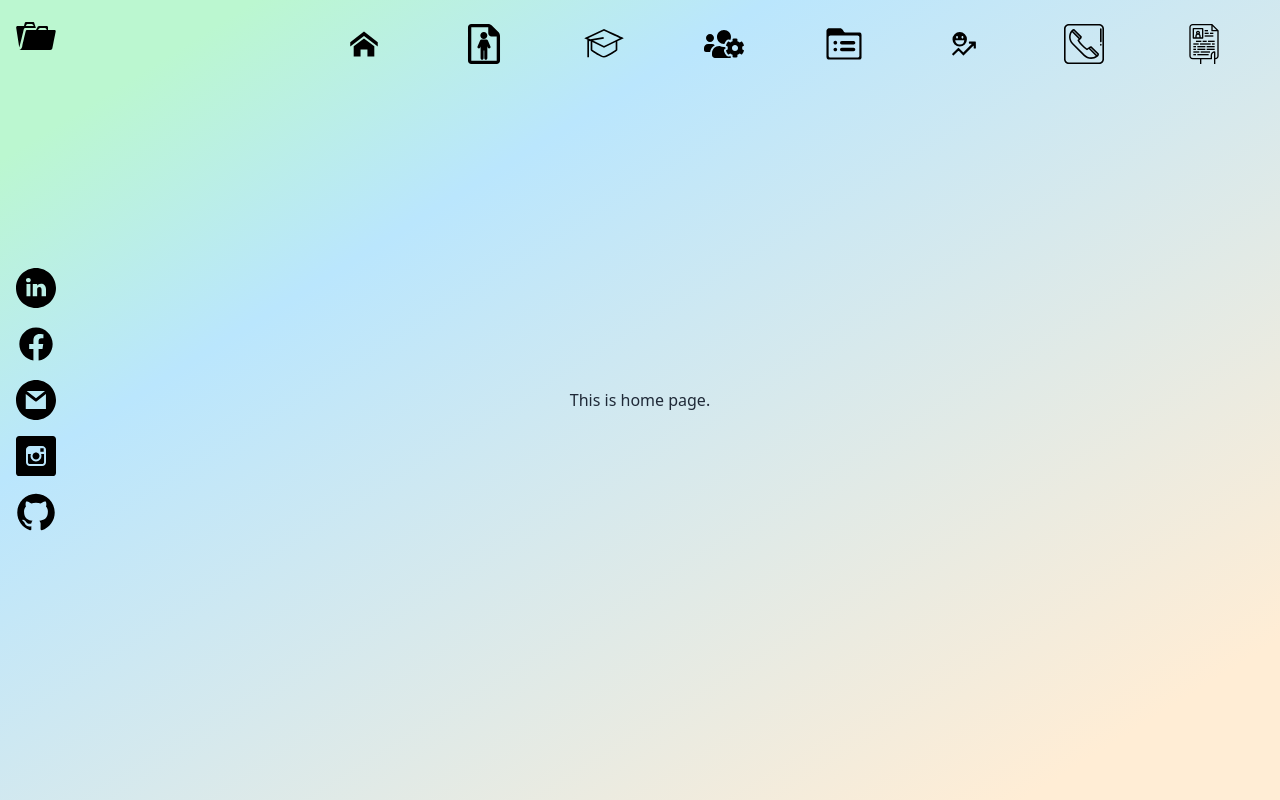
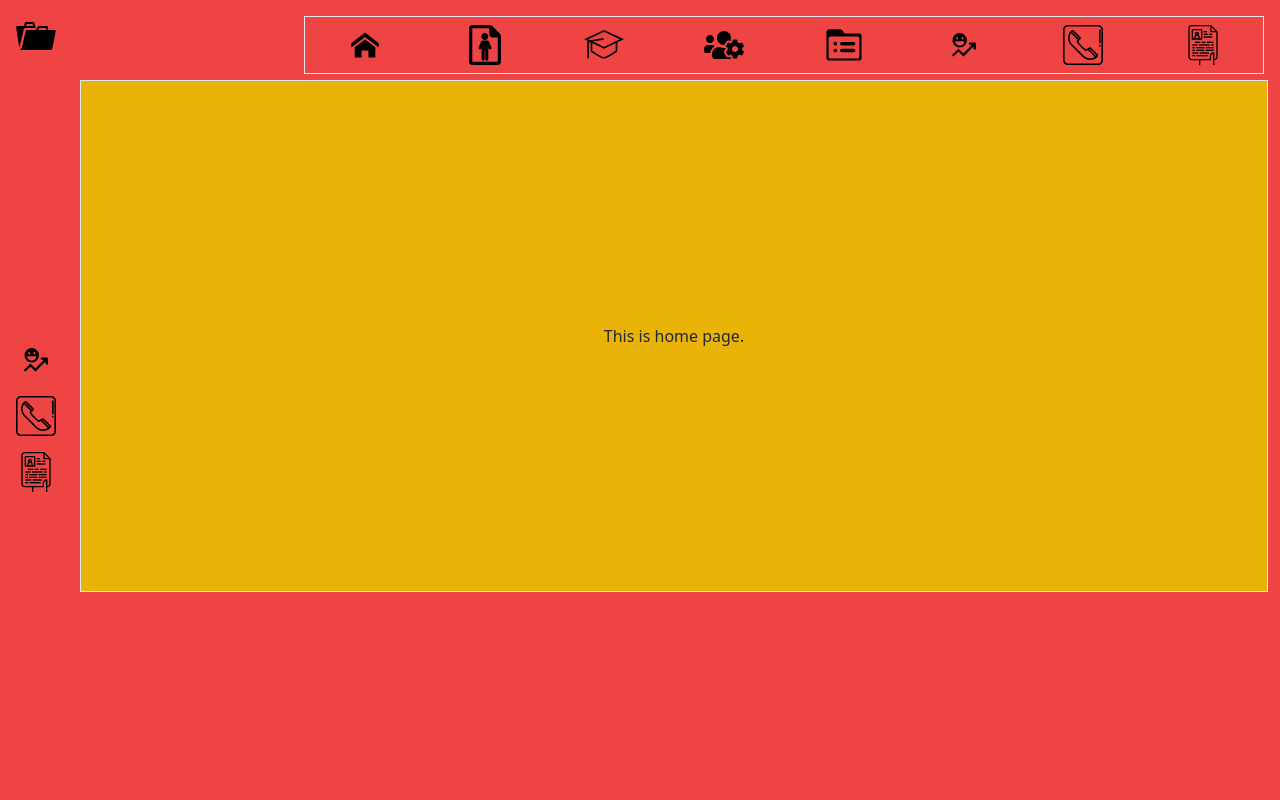
Before and after one commit to moshfequrrahman57/portfolio, a React (Vite) app: page / in a window 1280 px wide. Built offline with nearby package versions, Linux system fonts and the light colour scheme.

Commit message:
dropdown replace ok

```diff
--- a/src/App.jsx
+++ b/src/App.jsx
@@ -1,4 +1,4 @@
-import React from 'react';
+
 import Homepages from './Pages/Homepages';
 import { BrowserRouter } from 'react-router-dom';
 import { Routes, Route } from 'react-router-dom';
@@ -10,7 +10,7 @@ const App = () => {
       <Route path="/" element={<Homepages/>} />
     </Routes>
     </BrowserRouter>
-    </div>
+   </div>
   );
 };
 
--- a/src/Components/Layout.jsx
+++ b/src/Components/Layout.jsx
@@ -1,24 +1,40 @@
-import React from 'react';
+import React, { useRef } from 'react';
 
 const Layout = (props) => {
+  let dropdown_div=useRef();
+  let linked_div=useRef();
+  let parent_div=useRef();
     return (
-        <div className='w-full bg-gradient-to-br from-green-200 from-10% via-sky-200 via-30% to-orange-100 to-90%'>
+        <div ref={parent_div} className='box-border m-0 p-0 bg-gradient-to-br from-green-200 from-10% via-sky-200 via-30% to-orange-100 to-90%'>
        <img src="/portfolio-svgrepo-com.svg" alt="logo" width={40} height={40}
       className='fixed top-4 left-4 ' />
-        <div className='fixed bottom-0 left-0 w-full md:w-fit md:h-full
-       md:flex md:flex-col md:justify-center md:items-center'>
-        <div className='bg-slate-400 md:bg-transparent flex items-center justify-around md:flex-col py-4 '>
-        <img src="/linkedin-round-svgrepo-com.svg" alt="linkedin" width={40} height={40} className=' md:my-2 md:ml-4 md:p-0' />
-      <img src="/facebook-svgrepo-com (1).svg" alt="facebook" width={40} height={40} className=' md:my-2 md:ml-4 md:p-0 ' />
-      <img src="/gmail-svgrepo-com.svg" alt="gmail" width={40} height={40} className=' md:my-2 md:ml-4 md:p-0' />
-      <img src="/instagram-rounded-svgrepo-com.svg" alt="insta" width={40} height={40} className=' md:my-2 md:ml-4 md:p-0' />
-      <img src="/github-svgrepo-com.svg" alt="github" width={40} height={40} className=' md:my-2 md:ml-4 md:p-0' />
+
+      <button onClick={()=>{
+        linked_div.current.classList.toggle("active_linked");
+        dropdown_div.current.classList.toggle("active_dropdown");
+         }}
+          className='md:hidden fixed top-4 right-4'>
+          <img src="/button-circle-round-arrow-down-svgrepo-com.svg" alt="dropdown" width={40} height={40} className='p-1' />
+        </button>
+
+
+  {/* linked div start */}
+  <div className='fixed top-20 right-4 h-full flex flex-col items-center justify-start
+       md:top-4 md:left-4 md:items-start '>
+
+          <div ref={linked_div} className='border md:border-none flex-col md:flex-col  md:flex md:h-full  md:justify-center'>
+         <img src="/experience.svg" alt="Experience" width={40} height={40} className='my-2'/>
+          <img src="/contact-svgrepo-com.svg" alt="Contact" width={40} height={40} className='my-2'/>
+          <img src="/resume-portfolio-svgrepo-com.svg" alt="Resume" width={40} height={40} className='my-2'/>
+
+          </div>
         </div>
-        </div>
-        <div className='fixed top-4 right-4 h-full flex flex-col items-center justify-start
+  {/* linked div end */}
+
+        <div className='fixed top-20 md:top-4 right-4 h-full flex flex-col items-center justify-start
         md:h-fit md:flex-row md:w-full md:justify-end
        '>
-          <div className=' md:flex md:basis-3/4  md:justify-around'>
+          <div ref={dropdown_div} className='hidden border flex-col md:flex-row  md:flex md:basis-3/4  md:justify-around'>
           <img src="home-svgrepo-com.svg" alt="Home" width={40} height={40} className='my-2'/>
           <img src="/about-successful-man-svgrepo-com.svg" alt="about" width={40} height={40} className='my-2'/>
           <img src="/education-svgrepo-com.svg" alt="edu" width={40} height={40} className='my-2'/>
--- a/src/Pages/Homepages.jsx
+++ b/src/Pages/Homepages.jsx
@@ -4,7 +4,10 @@ import Layout from '../Components/Layout';
 const Homepages = () => {
     return (
        <Layout>
-        <p className='w-full h-screen flex flex-col justify-center items-center'>This is home page.</p>
+        <div className='bg-red-500  py-20 pl-3 pr-20 h-screen md:px-20 md:pr-3'>
+            <p className='bg-yellow-500 h-4/5 flex flex-col items-center justify-center
+        border'>This is home page.</p>
+        </div>
        </Layout>
     );
 };
--- /dev/null
+++ b/src/Swipe/swipe.js
@@ -0,0 +1,38 @@
+
+
+let touchstartX,touchstartY,touchendX,touchendY;
+
+const touch_start=(event)=>{
+    touchstartX = event.changedTouches[0].screenX;
+    touchstartY = event.changedTouches[0].screenY;
+    console.log(touchstartX,touchstartY);
+  }
+  const touch_end=(event)=>{
+    touchendX = event.changedTouches[0].screenX;
+    touchendY = event.changedTouches[0].screenY;
+    console.log(touchendX,touchendY);
+    handle_gesture();
+  }
+
+ function handle_gesture(){
+    if (touchendX < touchstartX) {
+      console.log('Swiped Left');
+  }
+
+  if (touchendX > touchstartX) {
+      console.log('Swiped Right');
+  }
+
+  if (touchendY < touchstartY) {
+      console.log('Swiped Up');
+  }
+
+  if (touchendY > touchstartY) {
+      console.log('Swiped Down');
+  }
+
+  if (touchendY === touchstartY) {
+      console.log('Tap');
+  }
+
+  }
--- a/src/input.css
+++ b/src/input.css
@@ -1,3 +1,11 @@
 @tailwind base;
 @tailwind components;
 @tailwind utilities;
+
+.active_dropdown{
+    @apply flex;
+}
+
+.active_linked{
+    @apply hidden;
+}
```
Also changed, not shown: public/button-circle-round-arrow-down-svgrepo-com.svg (added).
